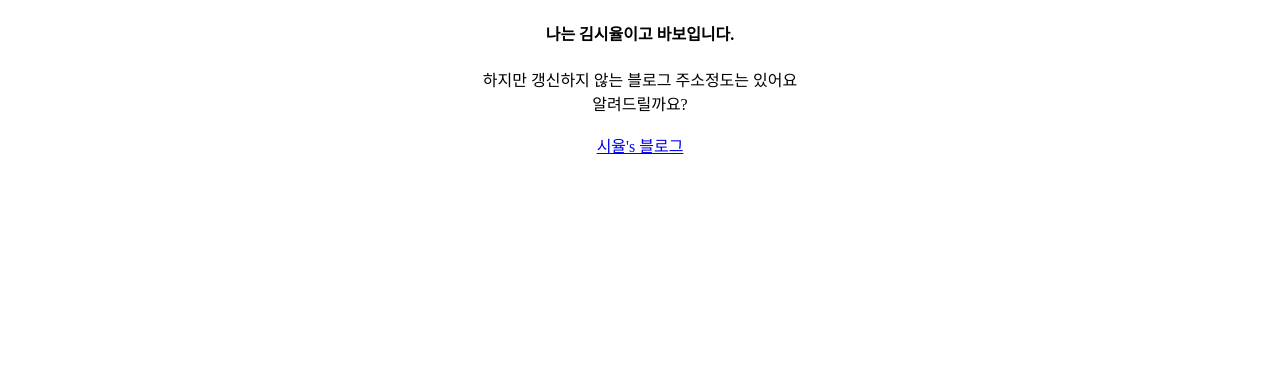
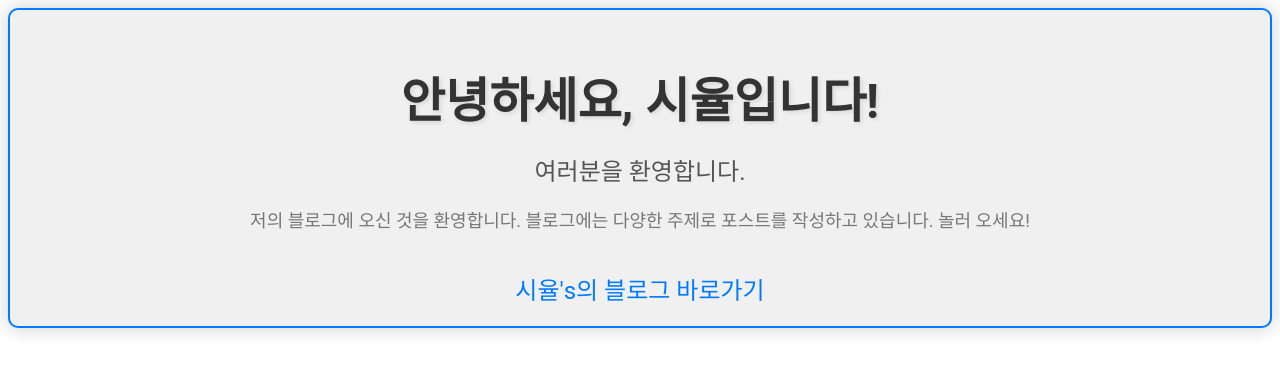
Before and after one commit to SungJongHwa/blog, a React (Create React App) app: page / in a window 1280 px wide. Shown: the top 374 px of the page. Built offline with nearby package versions, Linux system fonts and the light colour scheme.

Commit message:
feat : 블로그 테스트

```diff
--- a/src/App.jsx
+++ b/src/App.jsx
@@ -1,17 +1,76 @@
-import "./App.css";
-import { Routes, Route, useLocation } from "react-router-dom";
+import './App.css';
+import styled from 'styled-components';
+import { Routes, Route, useLocation } from 'react-router-dom';
+
+const StyledApp = styled.div`
+  font-family: 'Roboto', sans-serif;
+  text-align: center;
+  padding: 20px;
+  background-color: #f0f0f0;
+  border: 2px solid #007bff;
+  border-radius: 10px;
+  box-shadow: 0px 0px 20px rgba(0, 0, 0, 0.2);
+`;
+
+const Title = styled.h1`
+  color: #333;
+  font-size: 48px;
+  margin-bottom: 20px;
+  text-shadow: 2px 2px 4px rgba(0, 0, 0, 0.1);
+`;
+
+const SubTitle = styled.div`
+  color: #555;
+  font-size: 24px;
+  margin-bottom: 20px;
+`;
+
+const Description = styled.p`
+  color: #777;
+  font-size: 18px;
+  line-height: 1.5;
+`;
+
+const Link = styled.a`
+  color: #007bff;
+  text-decoration: none;
+  font-size: 24px;
+  transition: color 0.3s ease-in-out;
+
+  &:hover {
+    color: #0056b3;
+  }
+`;
+
+const Button = styled.button`
+  background-color: #007bff;
+  color: #fff;
+  border: none;
+  padding: 10px 20px;
+  font-size: 18px;
+  border-radius: 5px;
+  cursor: pointer;
+  transition: background-color 0.3s ease-in-out;
+
+  &:hover {
+    background-color: #0056b3;
+  }
+`;
 
 function App() {
   return (
-    <div className="App">
-      <h4>나는 김시율이고 바보입니다.</h4>
-      <div>하지만 갱신하지 않는 블로그 주소정도는 있어요</div>
-      <div>알려드릴까요?</div>
+    <StyledApp>
+      <Title>안녕하세요, 시율입니다!</Title>
+      <SubTitle>여러분을 환영합니다.</SubTitle>
+      <Description>
+        저의 블로그에 오신 것을 환영합니다. 블로그에는 다양한 주제로 포스트를
+        작성하고 있습니다. 놀러 오세요!
+      </Description>
       <br />
-      <a href="https://m.blog.naver.com/octlolo?fbclid=PAAaZy1fW4qxbt3j7TajpKOTSRtvmeMpkBaa_HhOBgsERsK_GhouXg6y1Tmjk_aem_AXHfwpVmrQv841DEapvRUUS3MchNTxMnHEH_qSjR9SrSd0gJqZ0E58fkEaSS6dBUnXM&tab=1">
-        시율's 블로그
-      </a>
-    </div>
+      <Link href="https://m.blog.naver.com/octlolo?fbclid=PAAaZy1fW4qxbt3j7TajpKOTSRtvmeMpkBaa_HhOBgsERsK_GhouXg6y1Tmjk_aem_AXHfwpVmrQv841DEapvRUUS3MchNTxMnHEH_qSjR9SrSd0gJqZ0E58fkEaSS6dBUnXM&tab=1">
+        시율's의 블로그 바로가기
+      </Link>
+    </StyledApp>
   );
 }
 
```
